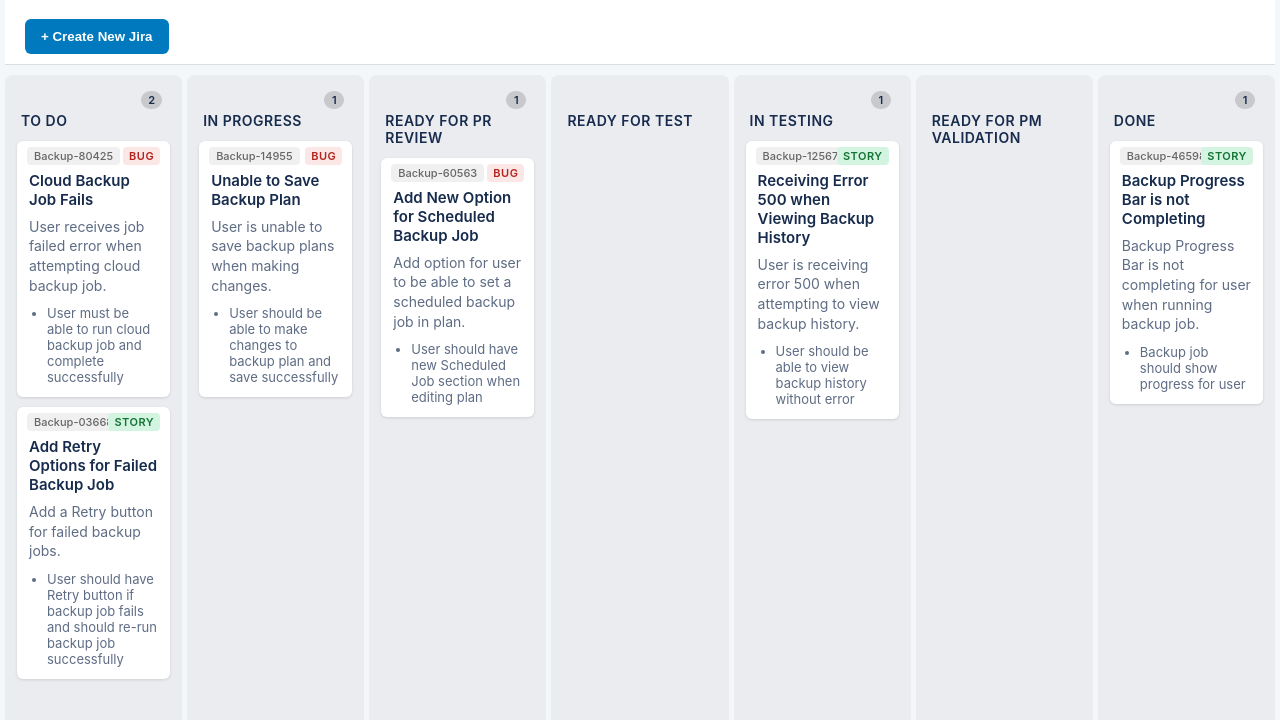
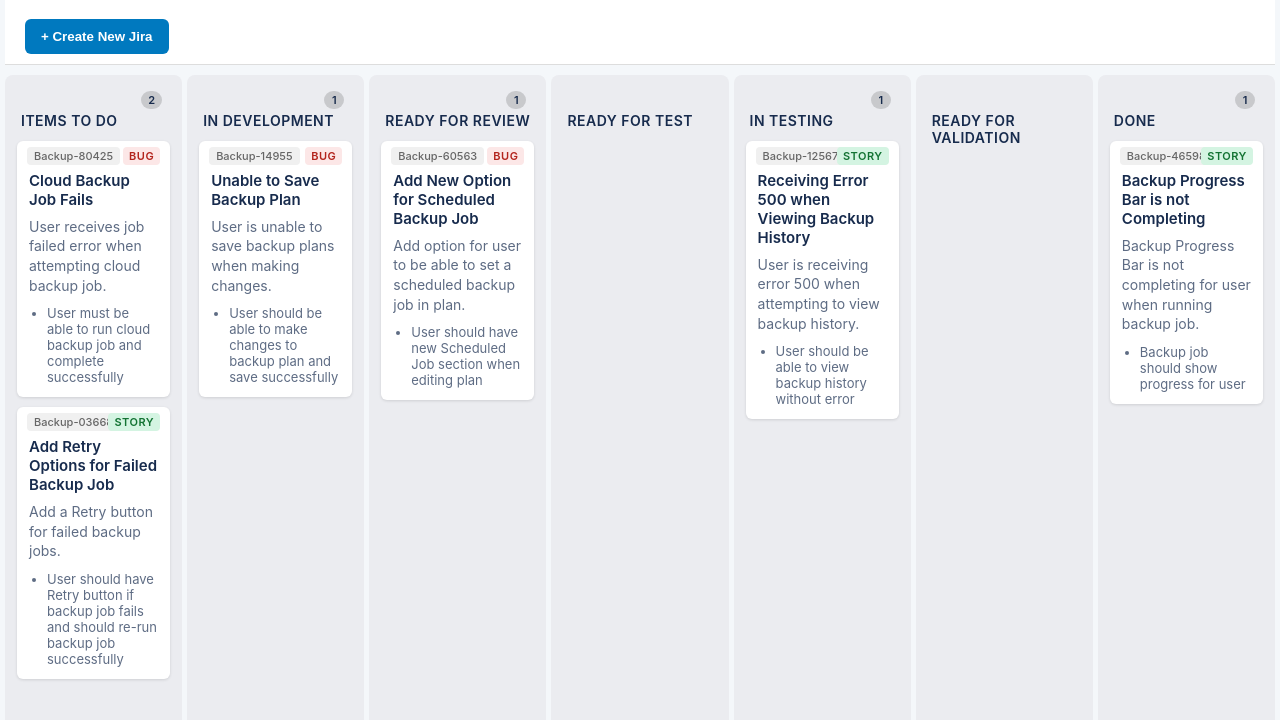
Before and after one commit to Eggamyer/Javascript-Projects, a plain HTML site: page Jira/index.html in a window 1280 px wide. Shown: the part 78-798 px from the top of the page. Drawn offline with Linux system fonts and the light colour scheme.

Commit message:
Updating Columns

```diff
--- a/Jira/index.html
+++ b/Jira/index.html
@@ -35,7 +35,7 @@
       <!-- To Do -->
       <div class="column" id="to-do" data-status="to-do" draggable="true">
         <div class="column-header">
-          <h2>To Do</h2>
+          <h2>Items To Do</h2>
         </div>
         <div class="card" data-status="to-do" data-type="bug">
           <div class="card-id">Backup-12345</div>
@@ -75,7 +75,7 @@
         draggable="true"
       >
         <div class="column-header">
-          <h2>In Progress</h2>
+          <h2>In Development</h2>
         </div>
         <div class="card" data-status="in-progress" data-type="bug">
           <div class="card-id">Backup-12345</div>
@@ -103,7 +103,7 @@
         draggable="true"
       >
         <div class="column-header">
-          <h2>Ready for PR Review</h2>
+          <h2>Ready for Review</h2>
         </div>
         <div class="card" data-status="ready-pr">
           <div class="card-id">Backup-12345</div>
@@ -162,7 +162,7 @@
       <!-- Ready for PM Validation -->
       <div class="column" id="ready-pm" data-status="ready-pm" draggable="true">
         <div class="column-header">
-          <h2>Ready for PM Validation</h2>
+          <h2>Ready for Validation</h2>
         </div>
       </div>
 
```
